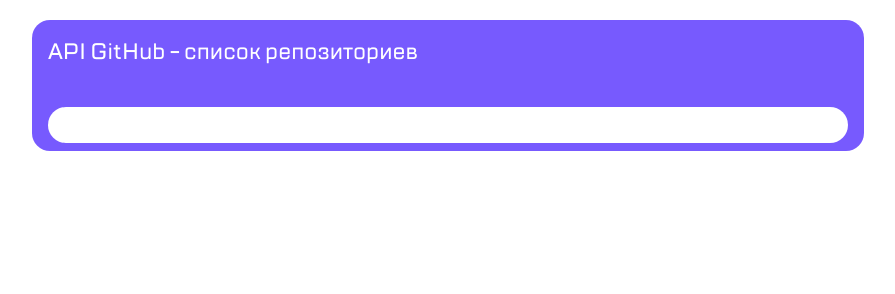
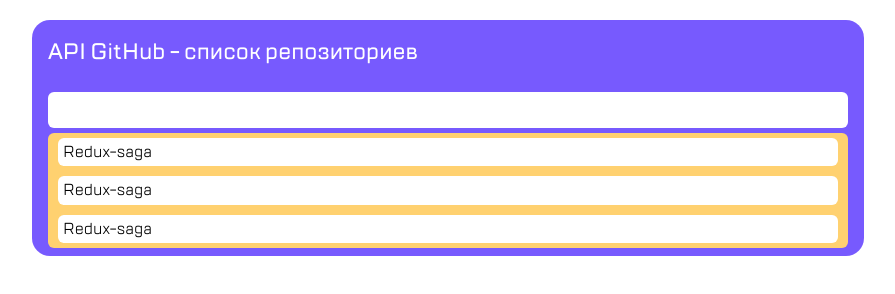
Before and after one commit to Binatik/repositories-gitHub, a website built with webpack: page src/index.html in a window 1280 px wide. Shown: the whole page, without its empty margins (192-1087 px from the left). Built offline with nearby package versions, Linux system fonts and the light colour scheme; a web font is replaced by a local one.

Commit message:
Верстка автокомплита

```diff
--- a/src/index.html
+++ b/src/index.html
@@ -14,9 +14,14 @@
           </h1>
           <div class="autocomplited repositories__autocomplited">
             <input
-              class="autocomplited__input--mode--primary autocomplited__input--wide autocomplited__input--size--md"
+              class="autocomplited__search--mode--primary autocomplited__search--wide autocomplited__search--size--md"
               type="text"
             />
+            <div class="autocomplited__window">
+              <button type="button" class="autocomplited__button autocomplited__button--wide">Redux-saga</button>
+              <button type="button" class="autocomplited__button autocomplited__button--wide">Redux-saga</button>
+              <button type="button" class="autocomplited__button autocomplited__button--wide">Redux-saga</button>
+            </div>
           </div>
         </div>
       </div>
--- a/src/scss/module/repositories.scss
+++ b/src/scss/module/repositories.scss
@@ -9,5 +9,8 @@
 }
 
 .repositories__autocomplited {
-  padding-top: 30px;
+  display: flex;
+  flex-direction: column;
+  gap: 5px;
+  padding-top: 15px;
 }
--- a/src/scss/ui/autocomplited.scss
+++ b/src/scss/ui/autocomplited.scss
@@ -1,19 +1,43 @@
 .autocomplited {
-  &__input--mode--primary {
+  &__search--mode--primary {
     width: auto;
     background-color: $default-color;
-    border-radius: 18px;
+    border-radius: 6px;
     border: none;
     outline: none;
   }
 
-  &__input--size--md {
+  &__search--size--md {
     font-size: 1.4rem;
     padding: 5px 10px;
   }
 
-  &__input--wide {
+  &__search--wide {
     width: 100%;
     box-sizing: border-box;
   }
+
+  &__window {
+    padding: 5px 10px;
+    background-color: $warning-color;
+    border-radius: 6px;
+    display: flex;
+    align-items: flex-start;
+    justify-content: flex-start;
+    flex-direction: column;
+    gap: 10px;
+  }
+
+  &__button {
+    cursor: pointer;
+    padding: 5px;
+    background-color: $default-color;
+    border-radius: 6px;
+    border: none;
+  }
+
+  &__button--wide {
+    text-align: start;
+    width: 100%;
+  }
 }
```
